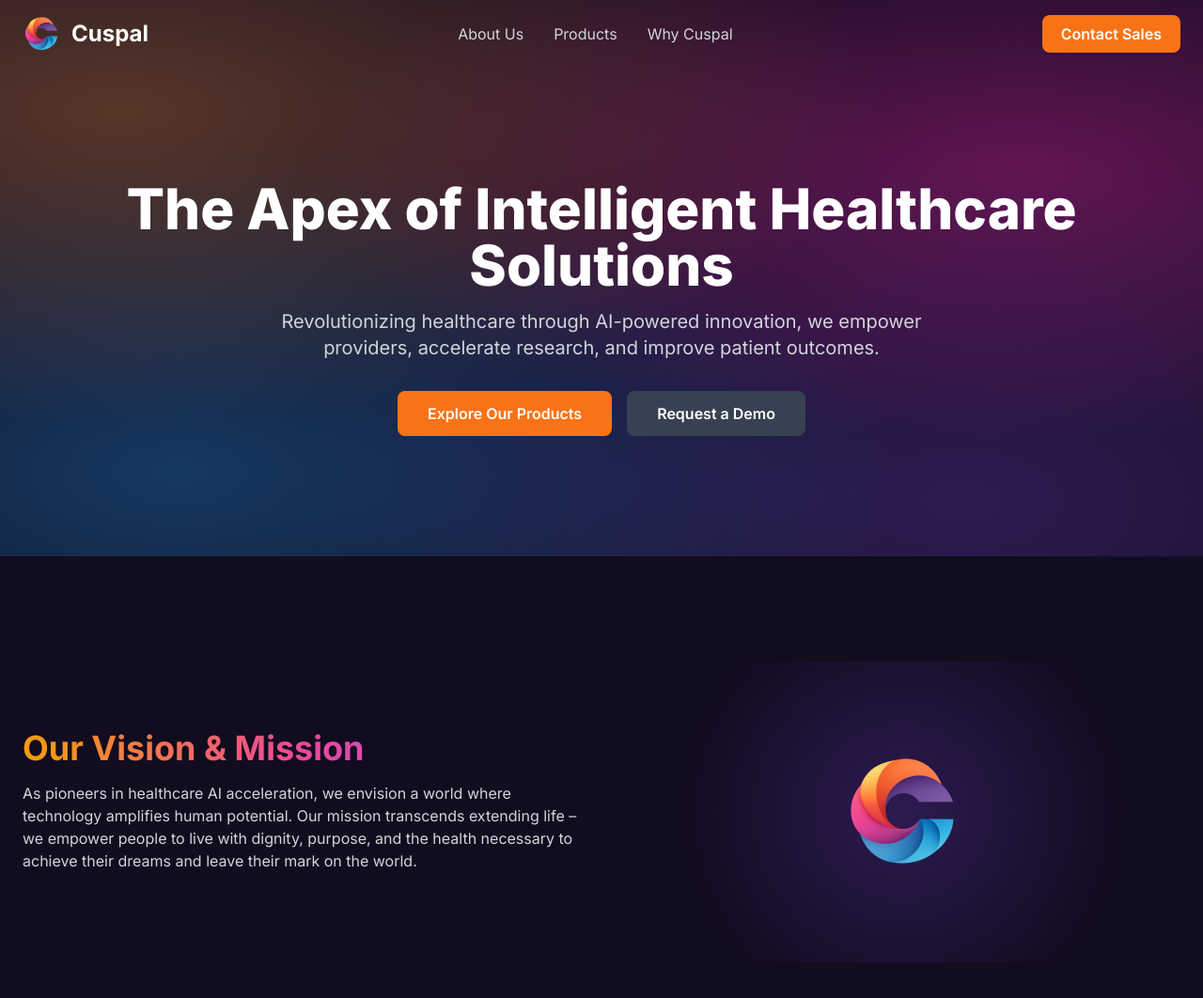
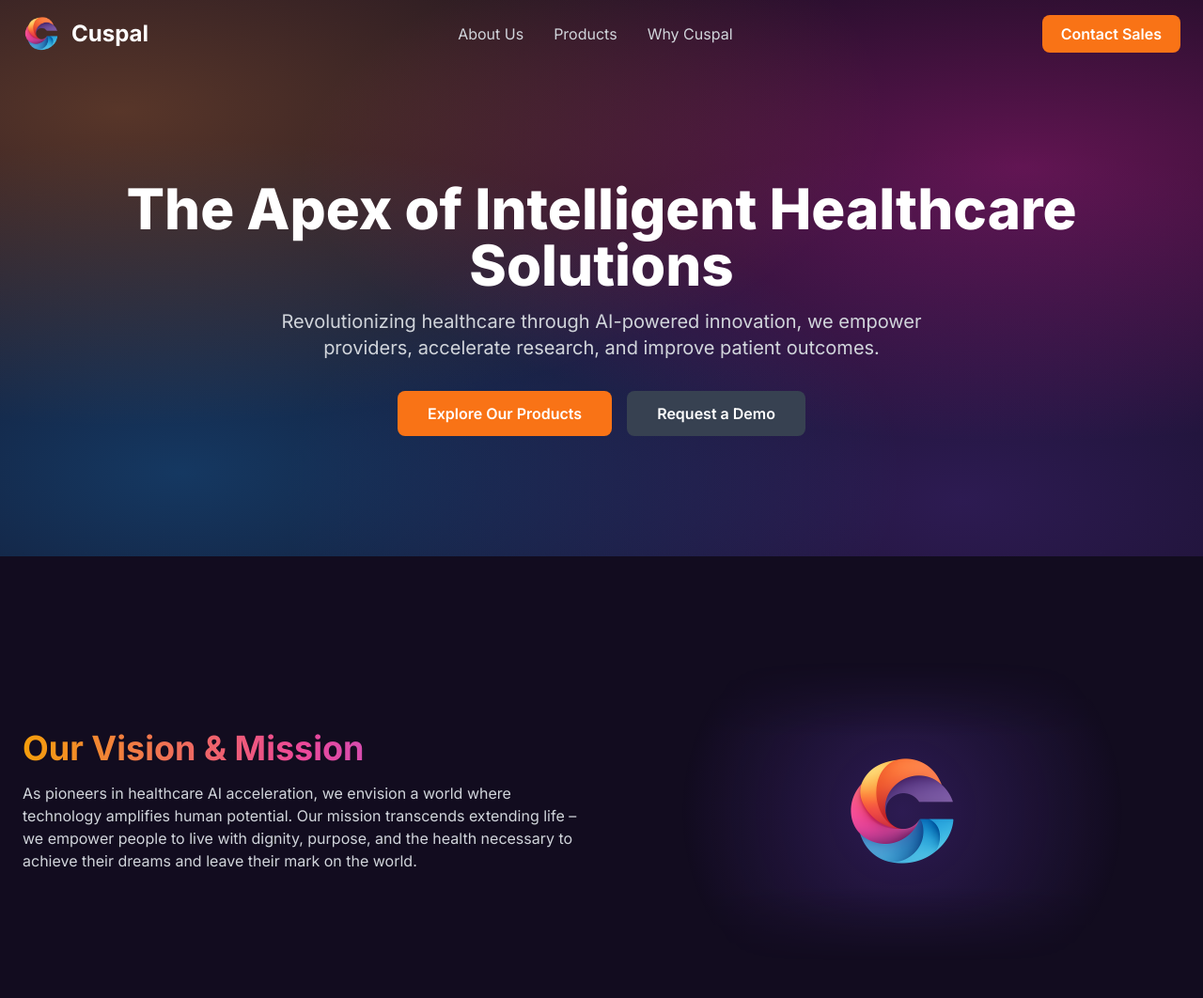
Before and after one commit to Grinbyte-your-bite-sized-solutions/cuspal.co, a plain HTML site: page index.html in a window 1280 px wide. Shown: the top 1062 px of the page at 94% size. Drawn offline with nearby package versions, Linux system fonts and the light colour scheme.

Commit message:
softer animation background for vision and mission

```diff
--- a/index.html
+++ b/index.html
@@ -132,6 +132,9 @@
             background: radial-gradient(circle, hsla(260, 80%, 60%, 0.25) 0%, transparent 70%);
             transition: transform 0.2s cubic-bezier(0.25, 0.46, 0.45, 0.94);
             will-change: transform;
+            /* Add these two lines to fix the hard edges */
+            -webkit-mask-image: linear-gradient(to bottom, transparent 0%, black 25%, black 75%, transparent 100%);
+            mask-image: linear-gradient(to bottom, transparent 0%, black 25%, black 75%, transparent 100%);
         }
         .parallax-logo {
             position: relative;
```
